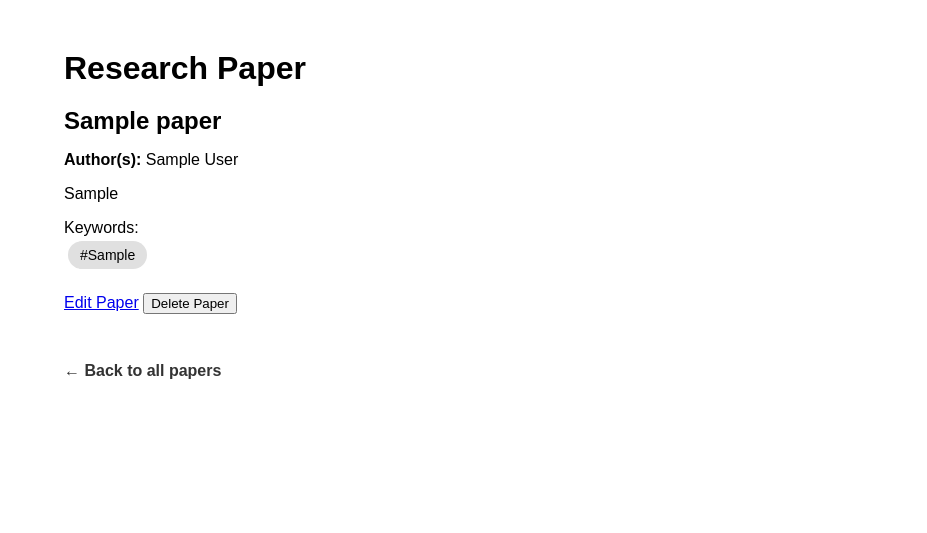
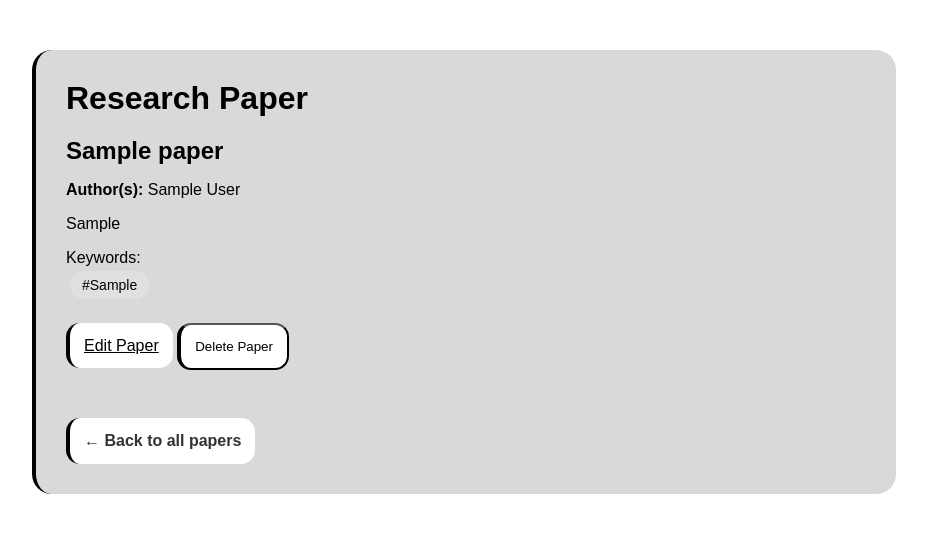
Before and after one commit to Alex130803/DBP, a PHP site: page /pages/bookReader.php?id=1 in a window 1280 px wide. Shown: the top 533 px of the page, without its empty margins (176-1103 px from the left). Run offline with PHP 8.4, Linux system fonts and the light colour scheme; tables that the repository leaves empty or names only in its code hold one stand-in row (values such as "Sample post").

Commit message:
Add files via upload

```diff
--- a/pages/bookReader.php
+++ b/pages/bookReader.php
@@ -56,6 +56,11 @@ while ($row = $keyRes->fetch_assoc()) {
             max-width: 800px;
             margin: 50px auto;
             font-family: sans-serif;
+            background-color: #D9D9D9;
+            padding: 30px;
+            border-radius: 20px;
+            border-left: 4px black solid;
+            overflow: hidden;
         }
 
         h1 {
@@ -78,6 +83,22 @@ while ($row = $keyRes->fetch_assoc()) {
 
         .back-link:hover {
             text-decoration: underline;
+        }
+
+        button{
+            color: black;
+            background-color: white;
+            padding: 14px;
+            border-radius: 14px;
+            border-left: 4px solid black;
+        }
+
+        a{
+            color: black;
+            background-color: white;
+            padding: 14px;
+            border-radius: 14px;
+            border-left: 4px solid black;
         }
     </style>
 </head>
```
Also changed, not shown: pages/deletePaper.php (+23 -12 lines).
